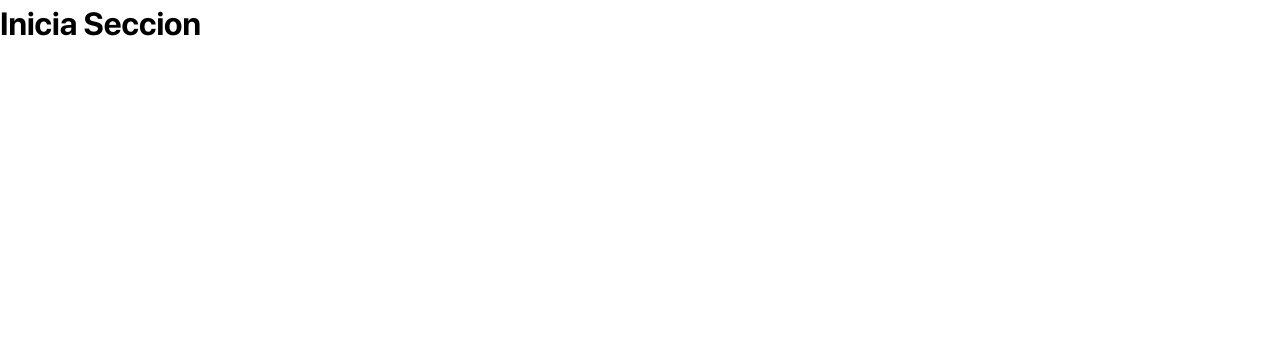
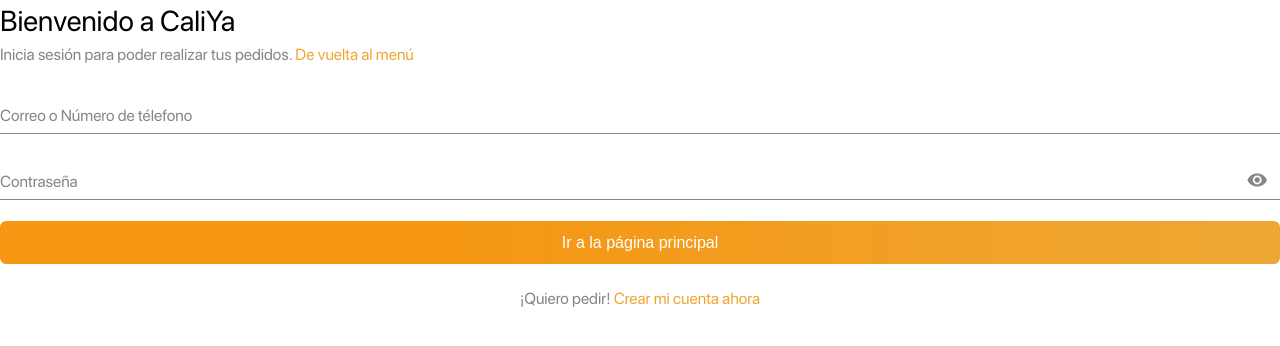
Before and after one commit to Cali-Ya/caliya.front.app, a React (Vite) app: page /auth/login in a window 1280 px wide. Shown: the top 346 px of the page. Built offline with nearby package versions, Linux system fonts and the light colour scheme.

Commit message:
feat: implementar la interfaz de inicio de sesión y agregar AuthHeader

```diff
--- /dev/null
+++ b/src/features/auth/components/AuthHeader/AuthHeader.jsx
@@ -0,0 +1,20 @@
+//css
+import './auth_header.css';
+
+const AuthHeader = ({
+  title = 'Title',
+  description = 'Description',
+  return_link = '/',
+  text_link = 'Text Link',
+}) => {
+  return (
+    <header className="container_auth_header">
+      <h1 className="container_auth_header__title">{title}</h1>
+      <p className="container_auth_header_header__signup_text">
+        {description} <a href={return_link}>{text_link}</a>
+      </p>
+    </header>
+  );
+};
+
+export default AuthHeader;
--- /dev/null
+++ b/src/features/auth/components/AuthHeader/auth_header.css
@@ -0,0 +1,16 @@
+.container_auth_header {
+  display: flex;
+  flex-direction: column;
+  justify-content: center;
+  width: 100%;
+
+  .container_auth_header__title {
+    font-size: 1.8em;
+    font-weight: 400;
+  }
+
+  .container_auth_header_header__signup_text {
+    color: var(--active-color-secondary-light);
+    font-weight: 400;
+  }
+}
--- /dev/null
+++ b/src/features/auth/login_customers/page/LoginCustomers.jsx
@@ -0,0 +1,90 @@
+//css
+import './login_customers.css';
+//components
+import InputComponent from '../../../../components/input_component/InputComponent';
+import PrimaryButtonComponent from '../../../../components/button_components/button_primary/PrimaryButtonComponent';
+import AuthHeader from '../../components/AuthHeader/AuthHeader';
+//services
+import login_customers from '../services/login_customers';
+//react
+import { useForm } from 'react-hook-form';
+import { useNavigate } from 'react-router-dom';
+
+const LoginCustomers = () => {
+  const navigate = useNavigate();
+
+  const {
+    register,
+    handleSubmit,
+    formState: { errors },
+  } = useForm();
+
+  const onSubmit = (data) => {
+    data.email_or_phone = `+57${data.email_or_phone}`;
+    login_customers(data, navigate);
+  };
+
+  //vars
+  const isUsingPassoword = true;
+
+  return (
+    <section className="login_customers_container">
+      <AuthHeader
+        title="Bienvenido a CaliYa"
+        description="Inicia sesión para poder realizar tus pedidos. "
+        text_link="De vuelta al menú"
+        return_link="/"
+      />
+
+      <form className="login_customers_form" onSubmit={handleSubmit(onSubmit)}>
+        {/* email or phone */}
+        <InputComponent
+          id="email_or_phone"
+          name="email_or_phone"
+          label="Correo o Número de télefono"
+          type="text"
+          autoComplete="off"
+          register={register}
+          errors={errors}
+          rules={{
+            required: 'Este campo es obligatorio',
+            validate: (value) => {
+              const emailRegex =
+                /^[a-zA-Z0-9._%+-]+@[a-zA-Z0-9.-]+\.[a-zA-Z]{2,}$/;
+              const phoneRegex = /^[1-9][0-9]{9}$/; // 10 digits, no leading zero
+              if (emailRegex.test(value)) return true;
+              if (phoneRegex.test(value)) return true;
+              return 'Ingresa un correo válido o un número de télefono';
+            },
+          }}
+        />
+        {/* password */}
+        <InputComponent
+          id="password"
+          name="password"
+          label="Contraseña"
+          type="password"
+          autoComplete="off"
+          register={register}
+          errors={errors}
+          typePassword={isUsingPassoword}
+          rules={{
+            required: {
+              value: true,
+              message: 'Escribe tu contraseña',
+            },
+          }}
+        />
+        <PrimaryButtonComponent type="submit" text="Ir a la página principal" />
+      </form>
+
+      <footer className="login_customer_footer">
+        <p className="login_customer_footer__description">
+          ¡Quiero pedir! <a href="/auth/sign_up">Crear mi cuenta ahora</a>
+        </p>
+      </footer>
+    </section>
+  );
+};
+
+export default LoginCustomers;
--- /dev/null
+++ b/src/features/auth/login_customers/page/login_customers.css
@@ -0,0 +1,21 @@
+.login_customers_container {
+  display: flex;
+  flex-direction: column;
+  gap: 1.4em;
+
+  .login_customers_form {
+    display: flex;
+    flex-direction: column;
+    gap: 1em;
+  }
+
+  .login_customer_footer {
+    width: 100%;
+
+    .login_customer_footer__description {
+      text-align: center;
+      color: var(--active-color-secondary-light);
+      font-weight: 400;
+    }
+  }
+}
--- /dev/null
+++ b/src/features/auth/login_customers/services/login_customers.js
@@ -0,0 +1,17 @@
+//caliApi
+import api from '../../../../lib/api';
+
+const login_customers = async (data, navigate) => {
+  try {
+    const response = api.post('/login', data);
+
+    const responseOK = 200;
+    if (response.ok === responseOK) {
+      navigate('/');
+    }
+  } catch (error) {
+    console.log(error);
+  }
+};
+
+export default login_customers;
--- a/src/features/auth/register_customers/page/RegisterCustomers.jsx
+++ b/src/features/auth/register_customers/page/RegisterCustomers.jsx
@@ -6,18 +6,20 @@
 import SecondaryButtomComponent from '../../../../components/button_components/button_secondary/SecondaryButtonComponent';
 //react
 import { useNavigate } from 'react-router-dom';
+import AuthHeader from '../../components/AuthHeader/AuthHeader';
 
 const RegisterCustomers = () => {
   const navigate = useNavigate();
 
   return (
     <section className="container_register_customers">
-      <header className="container_register_customers__header">
-        <h1 className="container_register_customers__title">Registrate</h1>
-        <p className="container_register_customers_header__signup_text">
-          Volver a la <a href="/">Página Principal</a>
-        </p>
-      </header>
+      <AuthHeader
+        title="Registrate"
+        description="Registrate para poder realizar pedidos."
+        text_link="De vuelta al menú"
+        return_link="/"
+      />
+
       <RegisterCustomersForm />
 
       <span className="register_customers__text_login">¿Ya tienes cuenta?</span>
--- a/src/features/auth/register_customers/styles/register_customers.css
+++ b/src/features/auth/register_customers/styles/register_customers.css
@@ -6,23 +6,6 @@
   width: 100%;
   height: 100%;
   padding: var(--padding-main);
-
-  .container_register_customers__header {
-    display: flex;
-    flex-direction: column;
-    justify-content: center;
-    width: 100%;
-
-    .container_register_customers__title {
-      font-size: 1.8em;
-      font-weight: 400;
-    }
-
-    .container_register_customers_header__signup_text {
-      color: var(--active-color-secondary-light);
-      font-weight: 400;
-    }
-  }
 
   .register_customers__text_login {
     width: 100%;
--- a/src/features/features_exports.js
+++ b/src/features/features_exports.js
@@ -16,9 +16,11 @@
 import ProfileInformation from './profile_settings/layouts/profile_information/ProfileInformation';
 import ChangePassword from './profile_settings/layouts/change_password/ChangePassword';
 import CustomerLocations from './profile_settings/layouts/customer_locations/CustomerLocations';
+import LoginCustomers from './auth/login_customers/page/LoginCustomers';
 
 export const features_pages = {
   MainDashboard,
+  LoginCustomers,
 
   store_page: {
     StorePage,
--- a/src/routes/RoutesSystem.jsx
+++ b/src/routes/RoutesSystem.jsx
@@ -37,7 +37,7 @@
       },
       {
         path: '/auth/login',
-        element: <h1>Inicia Seccion</h1>,
+        element: <Features.LoginCustomers />,
       },
       {
         path: '/profile_settings',
```
